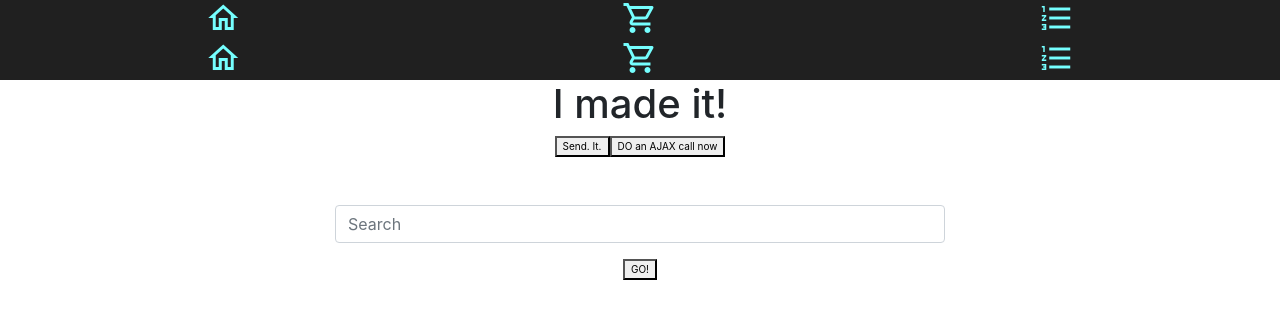
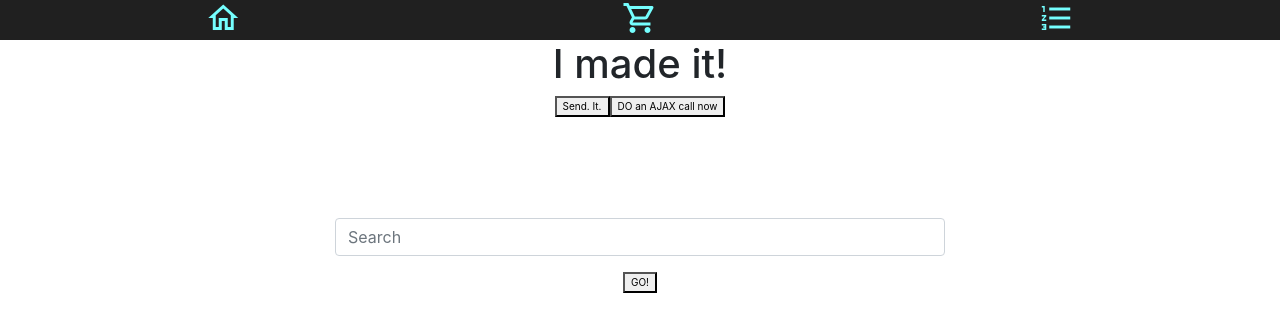
Before and after one commit to josi3006/Recipeezy, a React (Create React App) app in the folder recipeezy/: page / in a window 1280 px wide. Shown: the top 332 px of the page. Built offline with nearby package versions, Linux system fonts and the light colour scheme.

Commit message:
Formatted API results

```diff
--- a/recipeezy/src/components/searchComponent.js
+++ b/recipeezy/src/components/searchComponent.js
@@ -85,7 +85,6 @@ const SearchPage = () => {
 
         <div>
 
-            <Navbar />
 
             <StepsPage message="I made it!" />
 
@@ -103,15 +102,12 @@ const SearchPage = () => {
 			{Object.keys(hitList).map((key) => {
 				const hitItem = hitList[key];
 
-
-
 				return (
 					<div key={hitItem.id}>
 						<div>
-							<div >
-								{hitItem.title}
-
-
+							<div>
+								<h4>{hitItem.title}</h4><br />
+                                {hitItem.sourceUrl}	<br /><br />
 
 							</div>
 						</div>
```
